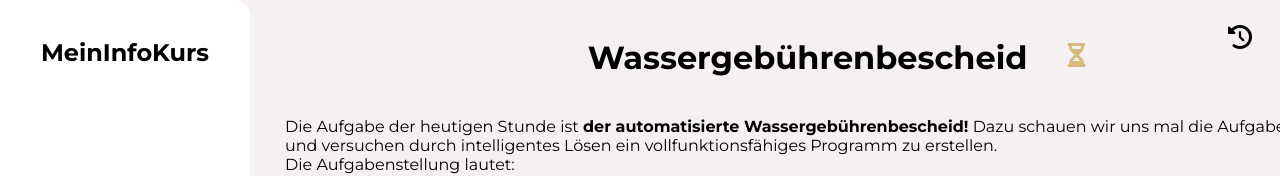
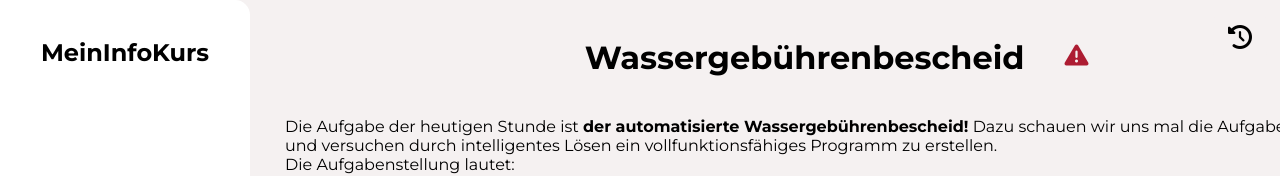
Before and after one commit to David-cmrg/david-cmrg.github.io, a plain HTML site: page MeinInfoKurs/DE/Seiten/JavaEditor/Wassergebuehren.html in a window 1280 px wide. Shown: the top 176 px of the page. Drawn offline with Linux system fonts and the light colour scheme.

Commit message:
Updated
Set Status of "Wassergebühren" to incorrect code.

```diff
--- a/MeinInfoKurs/DE/Seiten/JavaEditor/Wassergebuehren.html
+++ b/MeinInfoKurs/DE/Seiten/JavaEditor/Wassergebuehren.html
@@ -43,7 +43,7 @@
     <main>
         <div id="nav-title-verifystatus">
             <h1 id="titlePage">Wassergebührenbescheid</h1>
-            <i class="fa-solid fa-hourglass-half fa-xl nicht-verifiziert" title="Noch nicht verifizierter Code. Es könnte noch Fehler geben!" id="code-status-display"></i>
+            <i class="fa-solid fa-triangle-exclamation fa-xl fehler" title="Code enthält fehler (Logischer Fehler)" id="code-status-display"></i>
         </div>
         <button id="toggle-history"><i class="fa-solid fa-clock-rotate-left fa-xl"></i></button>
 
```
